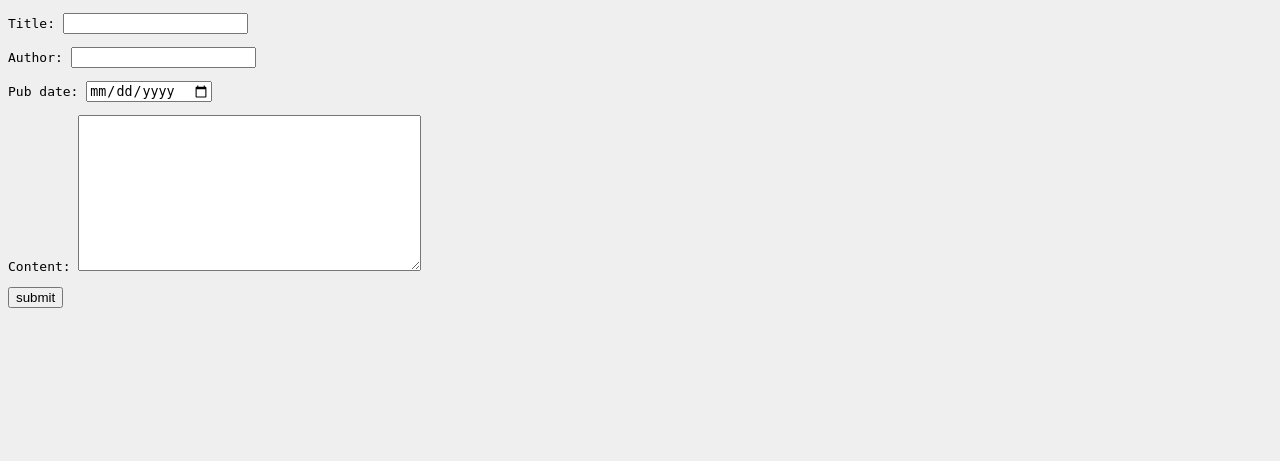
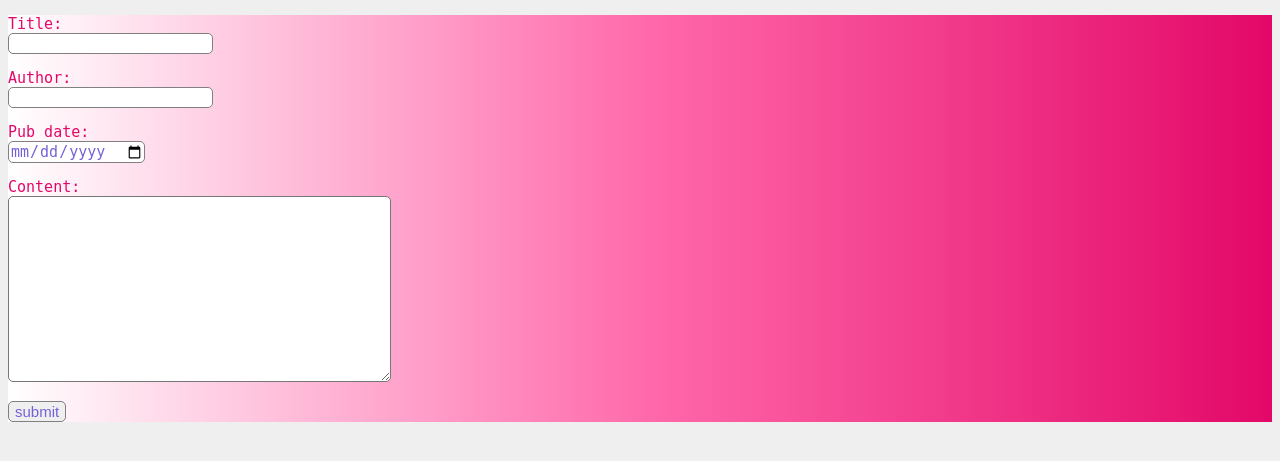
Before and after one commit to alisonvpereira/P3-She-Codes-News, a Django app: template she_codes_news/news/templates/news/createStory.html in a window 1280 px wide. Shown: the part 87-548 px from the top of the page. Run offline with Django 3.2, Linux system fonts and the light colour scheme; the template is opened without the code that fills it: values that come from a table or form of the project are taken from there, others are empty; parts of the project's set-up code (start-up, migrations or seed data) failed here and were passed over; some web fonts are replaced.

Commit message:
completed part 1

```diff
--- a/requirements.txt
+++ b/requirements.txt
@@ -1 +1,2 @@
 Django==3.0.8
+Pillow
--- a/she_codes_news/news/models.py
+++ b/she_codes_news/news/models.py
@@ -6,3 +6,4 @@
     author = models.CharField(max_length=200)
     pub_date = models.DateTimeField()
     content = models.TextField()
+    image = models.ImageField(default = "https://picsum.photos/600")
--- a/she_codes_news/news/templates/news/story.html
+++ b/she_codes_news/news/templates/news/story.html
@@ -11,7 +11,7 @@
     <h2>{{ story.title }}</h2>
     <h4>{{ story.author }}</h4>
     <div id="story-content">
-        <img src="{% static '/news/images/placeholder-5.jpg' %}">
+        <img src = {{ story.image }}>
         {{ story.content|linebreaks }}
     </div>
 </div>
--- a/she_codes_news/static/styles.css
+++ b/she_codes_news/static/styles.css
@@ -52,3 +52,26 @@
 a, p {
     font-family: monospace;
 }
+
+form {
+    background: linear-gradient(to right, #ffffff 0%, #ff68aa 51%, #e30868 100% );
+    color: #e30868;
+}
+
+form p {
+    width: 200px;
+    font-size: 15px;
+}
+
+form input {
+    font-size: 15px;
+    color:#7660d6;
+    border-radius: 5px;
+    border: 1px solid grey;
+}
+
+form textarea {
+    font-size: 15px;
+    color:#7660d6;
+    border-radius: 5px;
+}
```
Also changed, not shown: she_codes_news/news/migrations/0002_newsstory_image.py (added).
